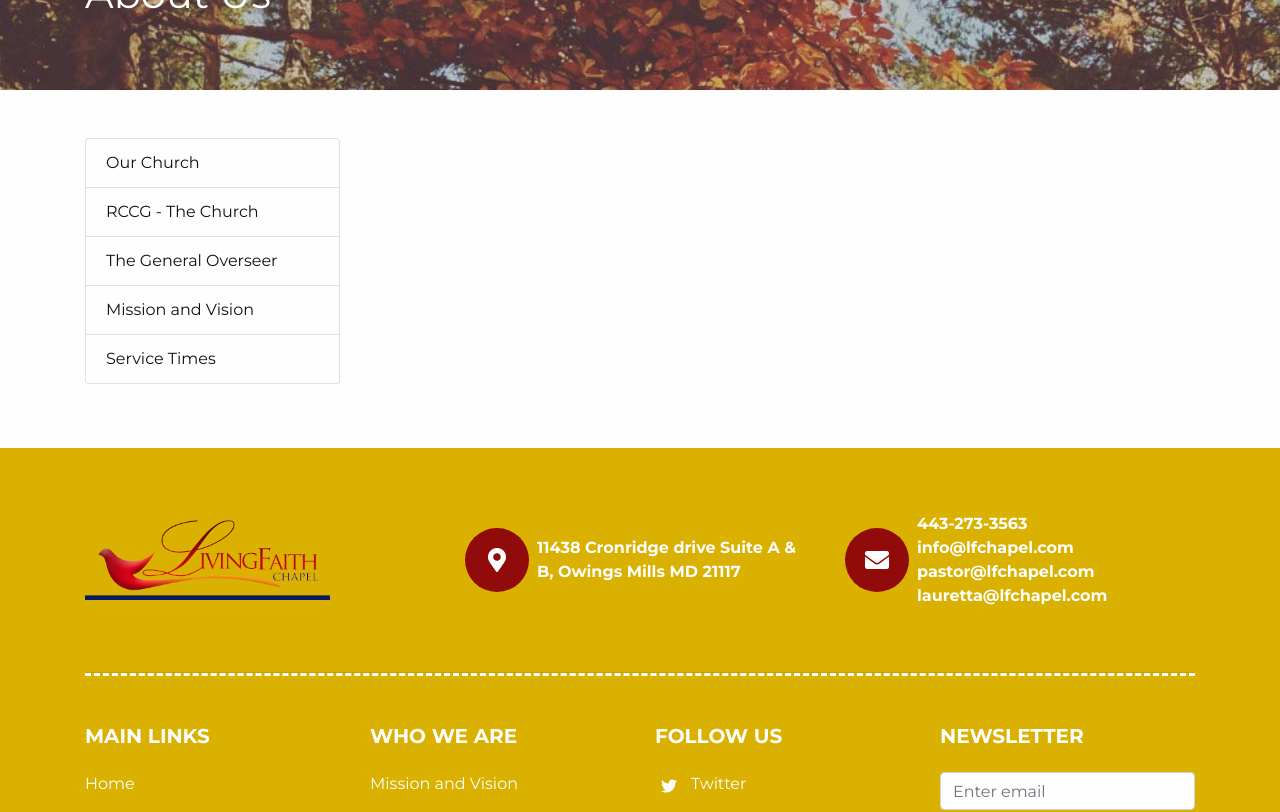
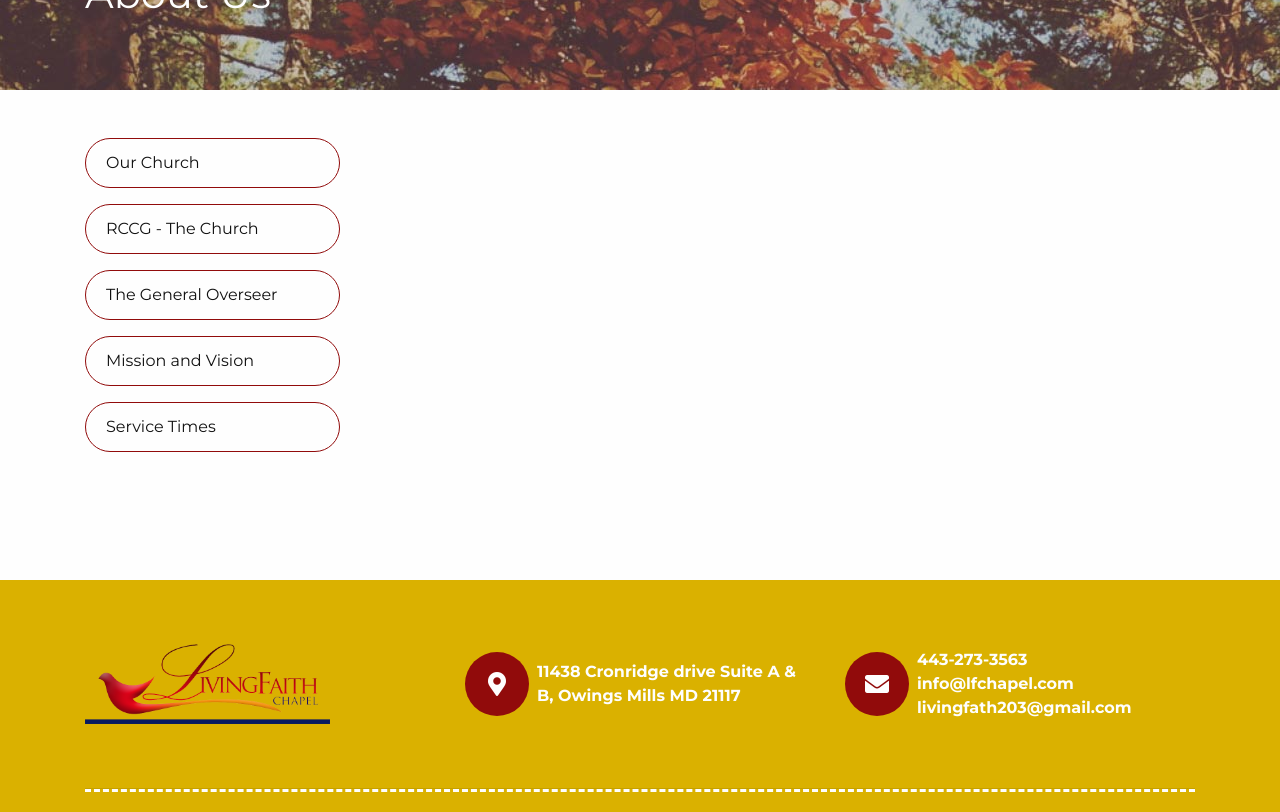
Before and after one commit to kevinand11/lfchapel, a Vue app: page /about-us in a window 1280 px wide. Shown: the part 180-992 px from the top of the page. Built offline with nearby package versions, Linux system fonts and the light colour scheme; what vue-js-modal would draw is missing.

Commit message:
Client changes

```diff
--- a/src/components/about-us/SideNavigation.vue
+++ b/src/components/about-us/SideNavigation.vue
@@ -6,22 +6,22 @@
 			<i class="fas" :class="show ? 'fa-angle-up' : 'fa-angle-down'"></i>
 		</div>
 		<ul class="list-group d-none d-md-block">
-			<li class="list-group-item">
+			<li class="list-group-item rounded-pill border border-danger mb-3">
 				<router-link to="/about-us/our-church">Our Church</router-link>
 			</li>
-			<li class="list-group-item">
+			<li class="list-group-item rounded-pill border border-danger mb-3">
 				<router-link to="/about-us/rccg-the-church">RCCG - The Church</router-link>
 			</li>
-			<li class="list-group-item">
+			<li class="list-group-item rounded-pill border border-danger mb-3">
 				<router-link to="/about-us/the-general-overseer">The General Overseer</router-link>
 			</li>
 			<!--<li class="list-group-item">
 				<router-link to="/about-us/our-pastor">Our Pastor</router-link>
 			</li>-->
-			<li class="list-group-item">
+			<li class="list-group-item rounded-pill border border-danger mb-3">
 				<router-link to="/about-us/mission-and-vision">Mission and Vision</router-link>
 			</li>
-			<li class="list-group-item">
+			<li class="list-group-item rounded-pill border border-danger mb-3">
 				<router-link to="/about-us/service-times">Service Times</router-link>
 			</li>
 		</ul>
--- a/src/components/application/BottomNavigation.vue
+++ b/src/components/application/BottomNavigation.vue
@@ -64,21 +64,21 @@
 					<ul class="list-group">
 						<li class="list-group-item d-flex">
 							<span class="socials mr-2">
-								<i class="fab fa-twitter"></i>
+								<i class="fab fa-instagram"></i>
 							</span>
-							<a href="https://www.twitter.com/">Twitter</a>
+							<a href="https://instagram.com/lfcowingsmills" target="_blank">Instagram</a>
 						</li>
 						<li class="list-group-item d-flex">
 							<span class="socials mr-2">
 								<i class="fab fa-facebook-f"></i>
 							</span>
-							<a href="https://www.facebook.com/">Facebook</a>
+							<a href="https://www.facebook.com/lfcowingsmills1" target="_blank">Facebook</a>
 						</li>
 						<li class="list-group-item d-flex">
 							<span class="socials mr-2">
 								<i class="fab fa-youtube"></i>
 							</span>
-							<a href="https://www.youtube.com/">Youtube</a>
+							<a href="https://www.youtube.com/channel/UC-1hbQqRXFAuS1AkIuAF7cg" target="_blank">Youtube</a>
 						</li>
 					</ul>
 				</div>
--- a/src/components/forms/SideNavigation.vue
+++ b/src/components/forms/SideNavigation.vue
@@ -6,13 +6,13 @@
 			<i class="fas" :class="show ? 'fa-angle-up' : 'fa-angle-down'"></i>
 		</div>
 		<ul class="list-group d-none d-md-block">
-			<li class="list-group-item">
+			<li class="list-group-item rounded-pill border border-danger mb-3">
 				<router-link to="/forms/prayer-requests">Make a Prayer Request</router-link>
 			</li>
-			<li class="list-group-item">
+			<li class="list-group-item rounded-pill border border-danger mb-3">
 				<router-link to="/forms/testimonies">Share a Testimony</router-link>
 			</li>
-			<li class="list-group-item">
+			<li class="list-group-item rounded-pill border border-danger mb-3">
 				<router-link to="/forms/feedback">Give us Feedback</router-link>
 			</li>
 		</ul>
--- a/src/components/home/Banner.vue
+++ b/src/components/home/Banner.vue
@@ -1,8 +1,10 @@
 <template>
 	<div class="banner d-flex align-items-center justify-content-center flex-column-reverse flex-lg-row">
 		<div class="banner-content container text-center">
-			<h1 class="display-4">WELCOME TO OUR <br> CHURCH</h1>
-			<p class="lead">Prayer can be rich when it's simple and spontaneous. In fact, we can pray, at any time. It doesn't require lofty language.</p>
+			<h1 class="display-4">WELCOME TO OUR <br>CHURCH</h1>
+			<p class="lead">
+				Connecting Men to God and people to purpose, while exercising their Faith
+			</p>
 			<hr class="my-4">
 			<router-link class="btn btn-danger btn-lg text-white" to="/about-us/our-church" role="button">About Our Church</router-link>
 		</div>
--- a/src/components/home/QuickActions.vue
+++ b/src/components/home/QuickActions.vue
@@ -34,7 +34,7 @@
 						<div class="child">
 							<h4>Prayer</h4>
 							<h3>Requests</h3>
-							<router-link class="mt-3" to="/forms/prayer-request">
+							<router-link class="mt-3" to="/forms/prayer-requests">
 								<span class="content"><i class="fas fa-angle-right"></i></span>
 								<span>submit request</span>
 							</router-link>
--- a/src/components/media/SideNavigation.vue
+++ b/src/components/media/SideNavigation.vue
@@ -6,13 +6,13 @@
 			<i class="fas" :class="show ? 'fa-angle-up' : 'fa-angle-down'"></i>
 		</div>
 		<ul class="list-group d-none d-md-block">
-			<li class="list-group-item">
+			<li class="list-group-item rounded-pill border border-danger mb-3">
 				<router-link to="/media/photo-gallery">Photo Gallery</router-link>
 			</li>
-			<li class="list-group-item">
+			<li class="list-group-item rounded-pill border border-danger mb-3">
 				<router-link to="/media/audio-sermons">Audio Sermons</router-link>
 			</li>
-			<li class="list-group-item">
+			<li class="list-group-item rounded-pill border border-danger mb-3">
 				<router-link to="/media/lfc-tv">LFC TV</router-link>
 			</li>
 		</ul>
--- a/src/layouts/Default.vue
+++ b/src/layouts/Default.vue
@@ -1,8 +1,10 @@
 <template>
 	<div>
-		<NavigationBar />
-		<div class="mb-5">
-			<slot/>
+		<div class="content">
+			<NavigationBar />
+			<div class="mb-5">
+				<slot/>
+			</div>
 		</div>
 		<BottomNavigation />
 	</div>
@@ -19,3 +21,9 @@ export default defineComponent({
 	},
 })
 </script>
+
+<style lang="scss" scoped>
+	.content{
+		min-height: 95vh;
+	}
+</style>
--- a/src/views/forms/prayer-requests.vue
+++ b/src/views/forms/prayer-requests.vue
@@ -1,7 +1,8 @@
 <template>
 	<div>
 		<form @submit.prevent="() => {}">
-			<h3 class="mb-4 red">Your Prayer Request</h3>
+			<h3 class="mb-3 red">Your Prayer Request</h3>
+			<p class="lead mb-4">Prayer can be rich when it's simple and spontaneous. In fact, we can pray, at any time. It doesn't require lofty language.</p>
 			<div class="form-group">
 				<label for="name">Your Name</label>
 				<input type="text" id="name" class="form-control" placeholder="Eg. John Doe" v-model="request.name">
```
Also changed, not shown: 1 other file (tests, documents, lock files or other folders).
